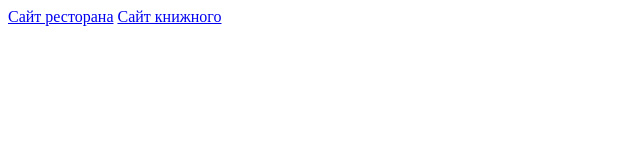
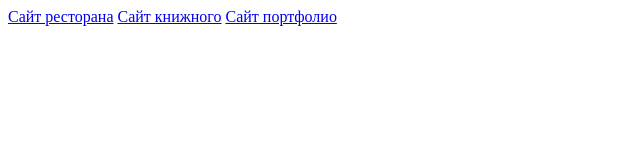
Before and after one commit to DashaBuhtiarova/sites-6, a plain HTML site: page index.html in a window 1280 px wide. Shown: the whole page, without its empty margins (0-640 px from the left). Drawn offline with Linux system fonts and the light colour scheme.

Commit message:
Update index.html

```diff
--- a/index.html
+++ b/index.html
@@ -8,5 +8,6 @@
 <body>
     <a href="restik.html">Сайт ресторана</a>
     <a href="books.html">Сайт книжного</a>
+    <a href="portfolio.html">Сайт портфолио</a>
 </body>
 </html>
```
